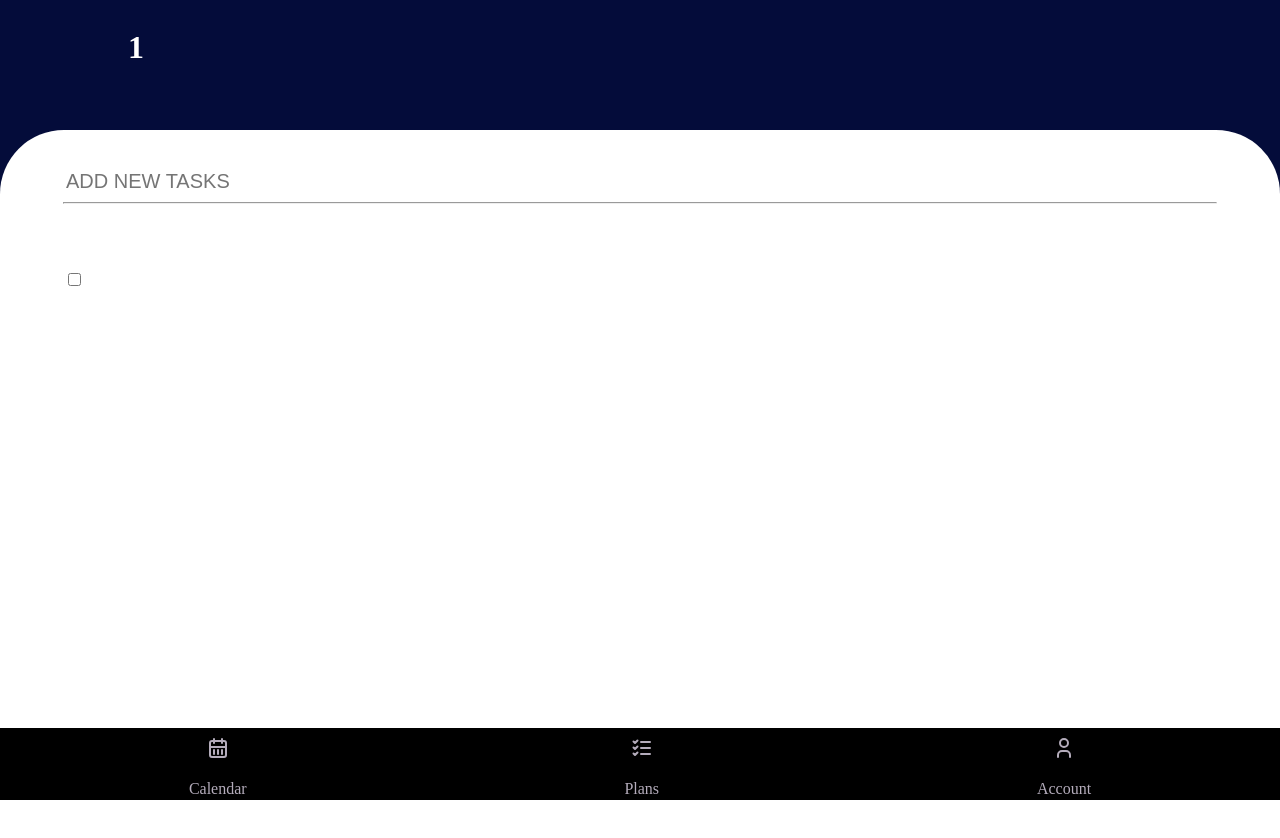
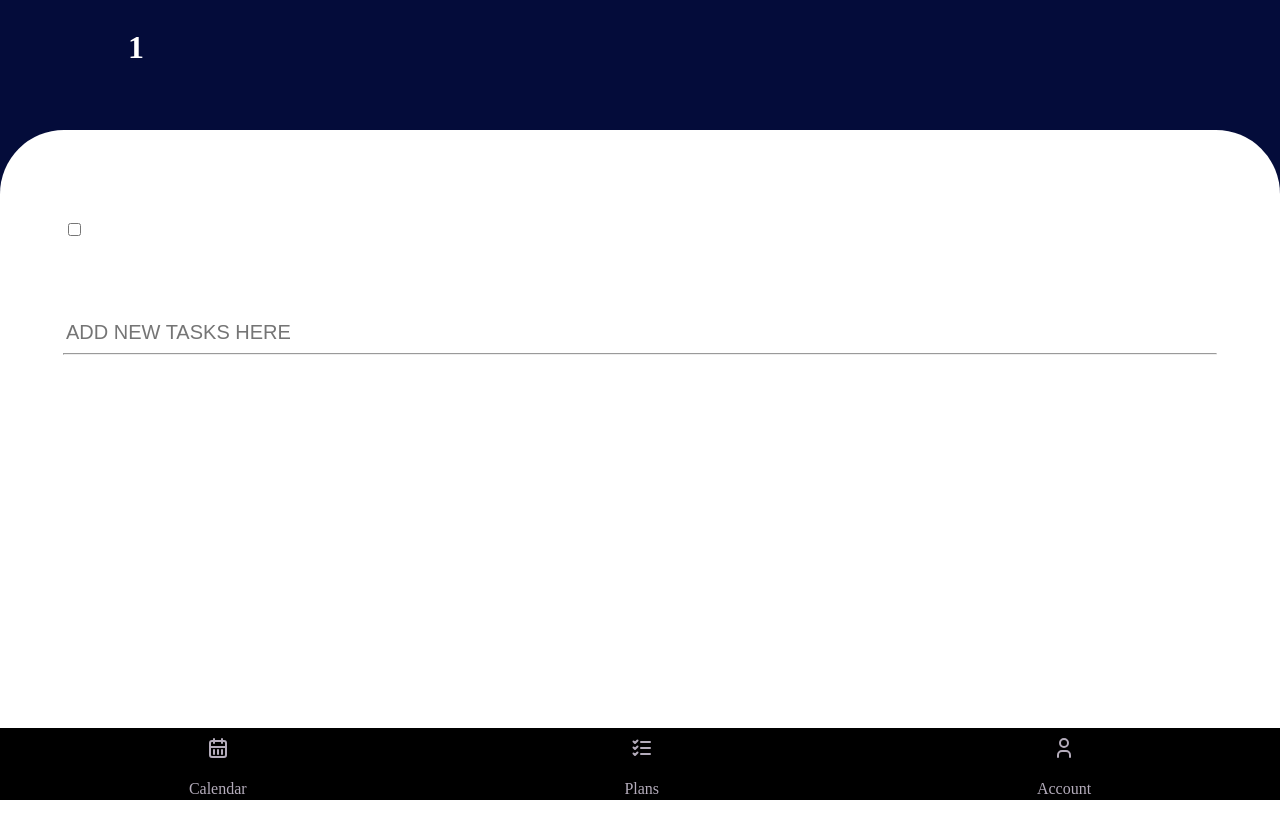
Before and after one commit to BibiUSA/fitness-frontend, a React (Vite) app: page /create/1 in a window 1280 px wide. Shown: the top 838 px of the page. Built offline with nearby package versions, Linux system fonts and the light colour scheme; no server answers; sample sign-in values are in the browser's storage.

Commit message:
changed add task position

```diff
--- a/src/pages/Create/Create.css
+++ b/src/pages/Create/Create.css
@@ -11,14 +11,14 @@
      width:100vw;
     margin: 0 auto;
     margin-top: 5%;
+    padding-top: 3vh;
     border-radius: 5vw;
    }
 
    #newAction{
     width:70vw;
     margin-left: 5vw;
-    margin-top: 3vh;
-    padding-top: 5vh;
+    padding-top: 2vh;
     background-color: white;
     border: none;
     display: list-item;
--- a/src/pages/Create/Create.jsx
+++ b/src/pages/Create/Create.jsx
@@ -134,18 +134,19 @@ export default function Create() {
       <h1 className="planName">{planName}</h1>
       <div id="planMaker">
         {/* <input type="text" className="planName" value={planChange} />  future feature  */}
+
+        <p></p>
+        {toDoTasks}
         <form>
           <input
             type="text"
             name="newAction"
             id="newAction"
-            placeholder="ADD NEW TASKS"
+            placeholder="ADD NEW TASKS HERE"
             onKeyDown={handleChange}
           ></input>
         </form>
         <hr className="line"></hr>
-        <p></p>
-        {toDoTasks}
       </div>
     </div>
   );
```
